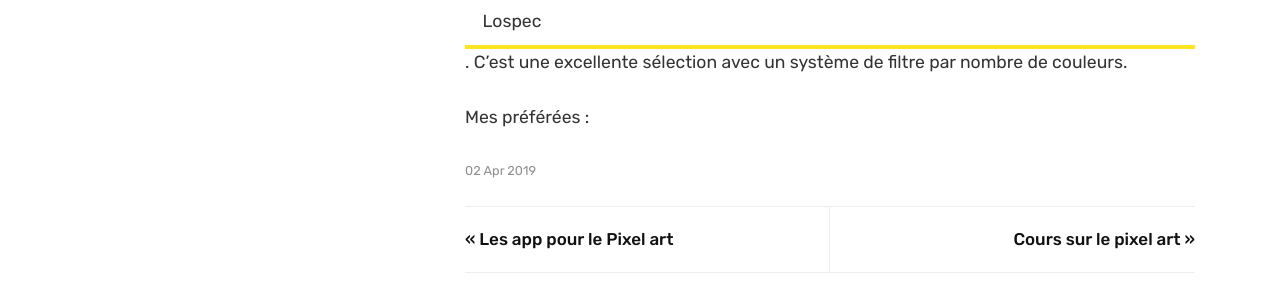
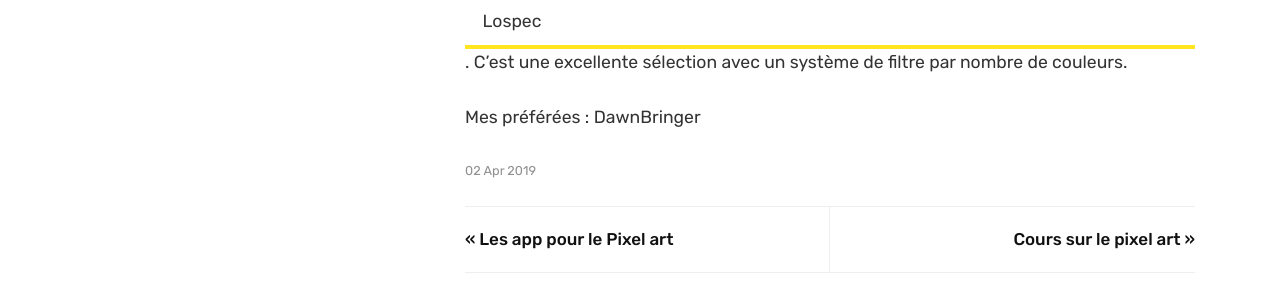
Before and after one commit to Maxibuino/PixBuino, a Jekyll site: the page built from _posts/2019-04-02-Les-palettes-de-couleurs.md, in a window 1280 px wide and 900 px high, scrolled down 794 px. Shown: the part 153-453 px from the top of the window. Built offline with Jekyll 4.4.1, drawn with Linux system fonts in a browser that asks for light colours; comment, search, counter and statistics services are not loaded.

Commit message:
_posts/2019-04-02-Les-palettes-de-couleurs.md updated from https://stackedit.io/

```diff
--- a/_posts/2019-04-02-Les-palettes-de-couleurs.md
+++ b/_posts/2019-04-02-Les-palettes-de-couleurs.md
@@ -13,9 +13,9 @@
 Avant de chercher éperdument des palettes sur le web, arrêtez tout de suite ! Vous aurez un large choix de palettes sur  <a class="nav-link highlight" target="blank" href="https://lospec.com/palette-list">Lospec</a>. C'est une excellente sélection avec un système de filtre par nombre de couleurs.
 
 Mes préférées :
-
+DawnBringer
 
 <!--stackedit_data:
-eyJoaXN0b3J5IjpbMTEwNjk3OTA3OSw5MDM1NTk4NjIsLTM5ND
-QxNDY1MiwxOTkxMDA1NTE2XX0=
+eyJoaXN0b3J5IjpbLTU3NzcxNzQ0MiwxMTA2OTc5MDc5LDkwMz
+U1OTg2MiwtMzk0NDE0NjUyLDE5OTEwMDU1MTZdfQ==
 -->
```
